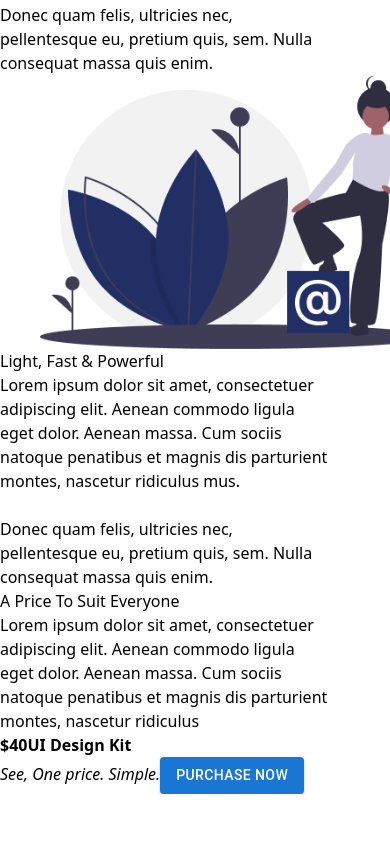
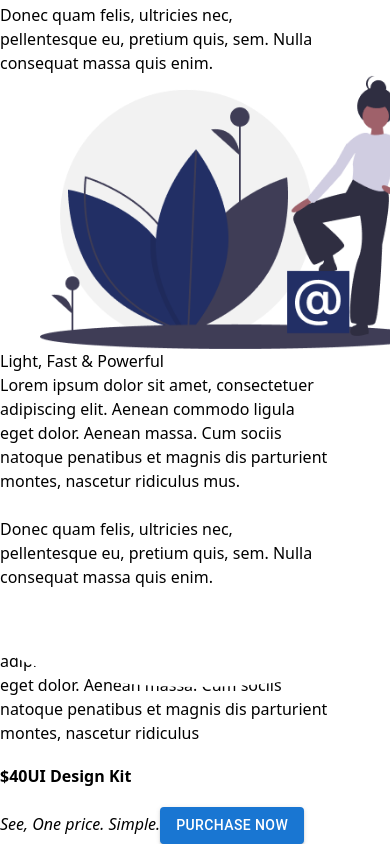
Before and after one commit to behroozkhan/landing-page-with-typescript-material-tailwindcss, a React (Vite) app: page / in a window 390 px wide. Shown: the part 3530-4374 px from the top of the page. Before the commit the page ends 4324 px from the top, so only its background shows below. Built offline with nearby package versions, Linux system fonts and the light colour scheme.

Commit message:
App.css  main styling File

```diff
--- a/src/App.css
+++ b/src/App.css
@@ -45,6 +45,20 @@ body {
   }
 
 
+  .price-container{
+    position: relative;
+
+  }
+.curved-section {
+  position: absolute;
+  top: 0;
+  left: 0;
+  width: 100%;
+  height: 100px; /* Adjust the height of the curve as needed */
+  background-color: #fff;
+  border-bottom-left-radius: 50%;
+  border-bottom-right-radius: 50%;
+}
 
   @media (max-width: 1200px) {
     .navbar-menu-container {
@@ -82,4 +96,26 @@ body {
   .service-container-img{
     margin-left: 2.500rem;
   }
+
+  .curved-section {
+    height: 20vw;
+  }
+
+  .price-container-head {
+    font-size: 1.500rem;
+  }
+  .price-container-money{
+    margin-top: 10px;
+
+  }
+  .price-container-money{
+    width: 80%;
+    margin-top: 1.200rem;
+  }
 }
+
+@media (max-width: 480px) {
+  .curved-section {
+    height: 25vw;
+  }
+}
```
